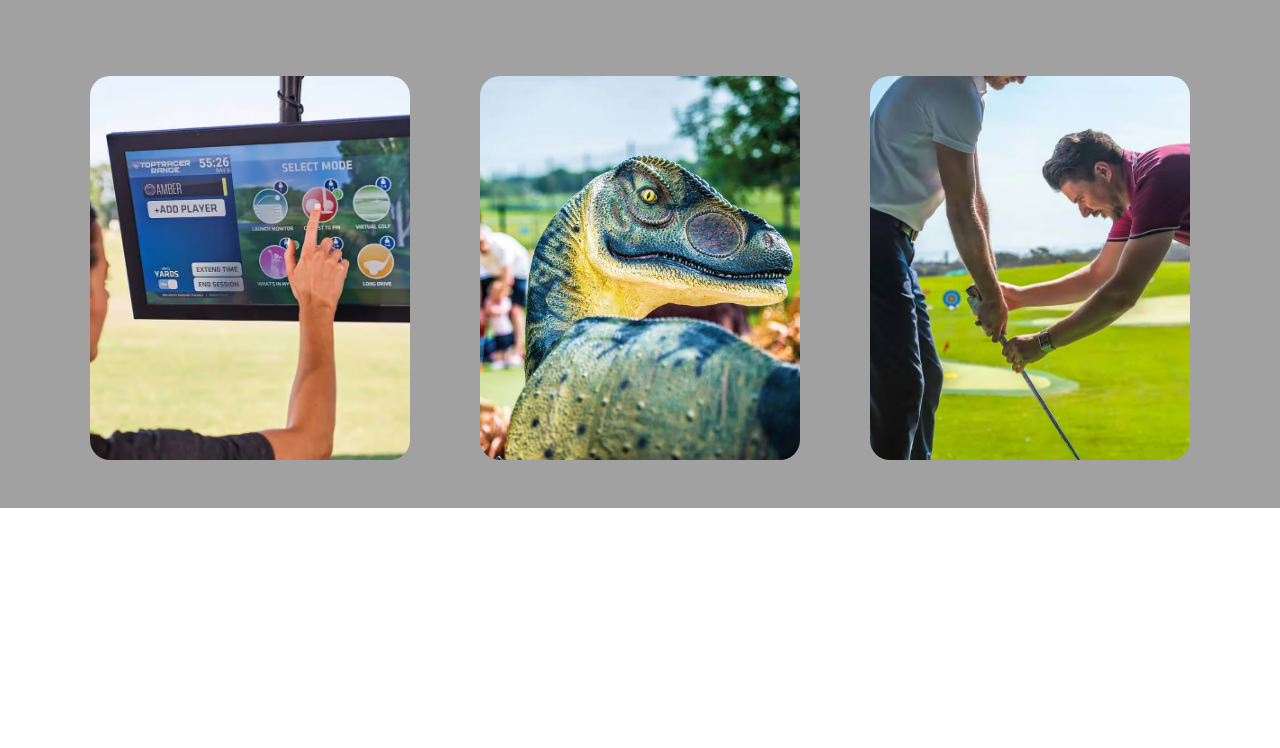
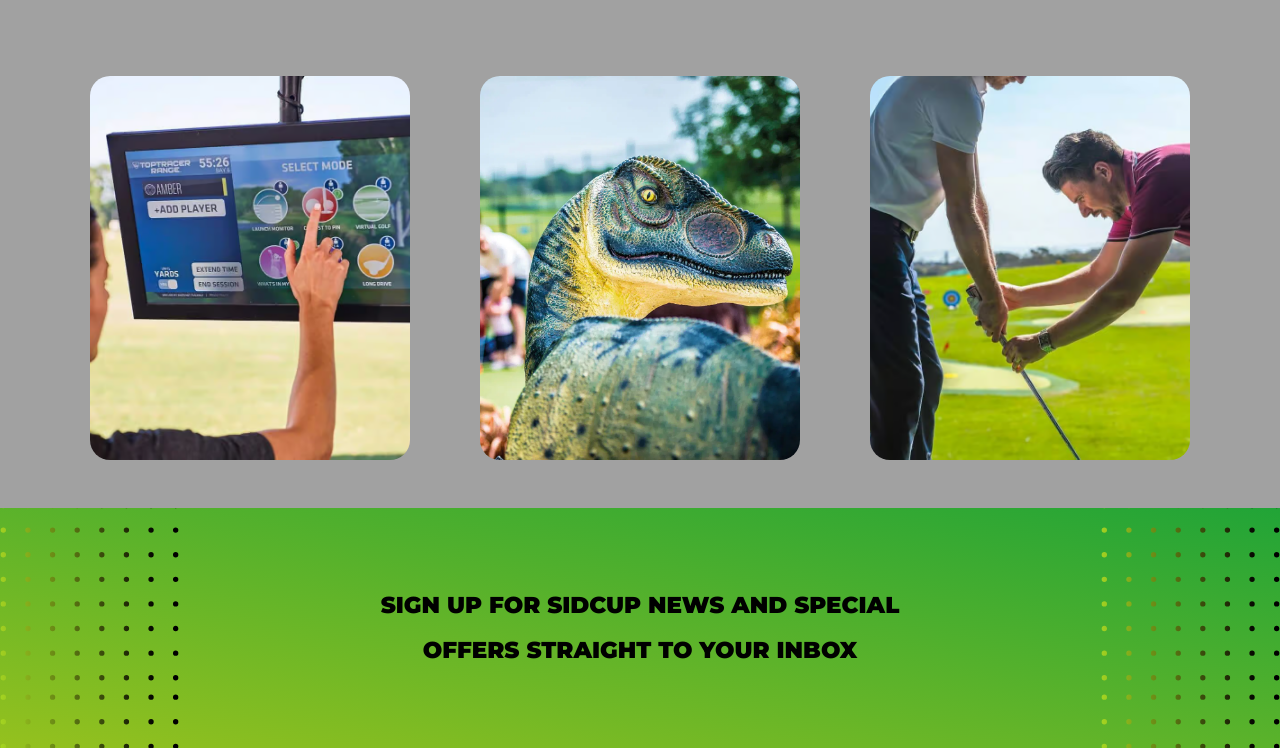
Before and after one commit to HMhuzaifamalik/SidcupFamilyGolf, a plain HTML site: page index.html in a window 1280 px wide. Shown: the part 1263-2011 px from the top of the page. Before the commit the page ends 1771 px from the top, so only its background shows below. Drawn offline with nearby package versions, Linux system fonts and the light colour scheme.

Commit message:
now editing

```diff
--- a/index.html
+++ b/index.html
@@ -101,6 +101,13 @@
                 </div><!-- /#card -->
 
             </div><!-- /#cards-container -->
+            <div id="green-div">
+                <img src="dot left.svg" alt="">
+                <h4>Sign up for Sidcup News and Special Offers
+                    Straight to Your Inbox</h4>
+                <img src="dot right.svg" alt="">
+
+            </div><!-- /#green-div -->
 
 
         </div><!-- /#page2 -->
--- a/style.css
+++ b/style.css
@@ -28,7 +28,7 @@ html, body{
     z-index: 9;
 }
 
-                /* Header & Navbar */
+                                /* Header & Navbar */
 #nav{
      height: 145px;
      width: 100%;
@@ -48,7 +48,7 @@ html, body{
     text-transform: uppercase;
     font-weight: 500;
 }
-         /* video section */
+                                  /* video section */
 
 video{
     height: 100%;
@@ -57,13 +57,13 @@ video{
     object-fit: cover;
     position: fixed;
 }
-                    /* Main-body */
+                                   /* Main-body */
 main{
     position: relative;
     width: 100%;
     background-color: rgb(0, 0, 0, 0.37);
 }
-            /* page1 */
+                                    /* page1 */
 #page1{
     height: 100vh;
     width: 100%;
@@ -101,7 +101,7 @@ main{
     font-weight: 400;
     width: 45%;
 }
-            /* #page2 */
+                                 /* #page2 */
 
 #page2{
     min-height: 100vh;
@@ -234,3 +234,28 @@ main{
 .card:hover{
     transform: rotate3d(-1,1,0,20deg);
 }
+#green-div{
+    height: 30vh;
+    width: 100%;
+    display: flex;
+    align-items: center;
+    justify-content: space-between;
+    background: linear-gradient(to left bottom,#21A437 ,#95C11E);
+}
+#green-div h4{
+    width: 45%;
+    line-height: 45px;
+    text-align: center;
+    color: #000;
+    font-weight: 900;
+
+    font-size: 23px;
+    text-transform: uppercase;
+}
+
+#green-div img{
+    height: 100%;
+    object-fit: cover;
+    width: 14%;
+
+}
```
Also changed, not shown: dot left.svg (added), dot right.svg (added).
